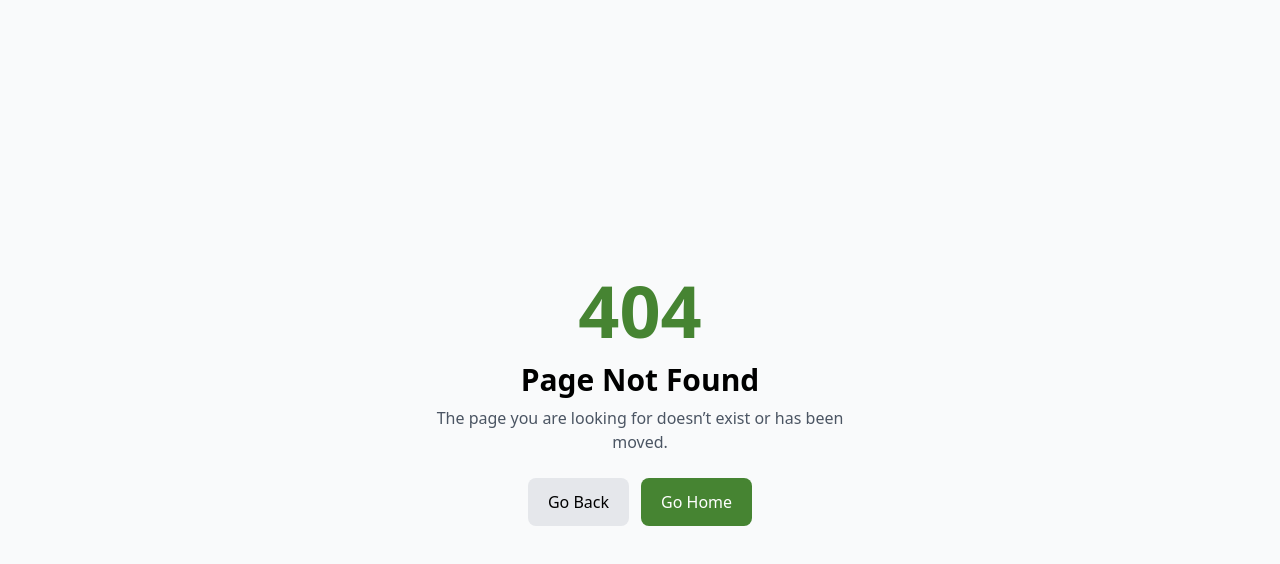
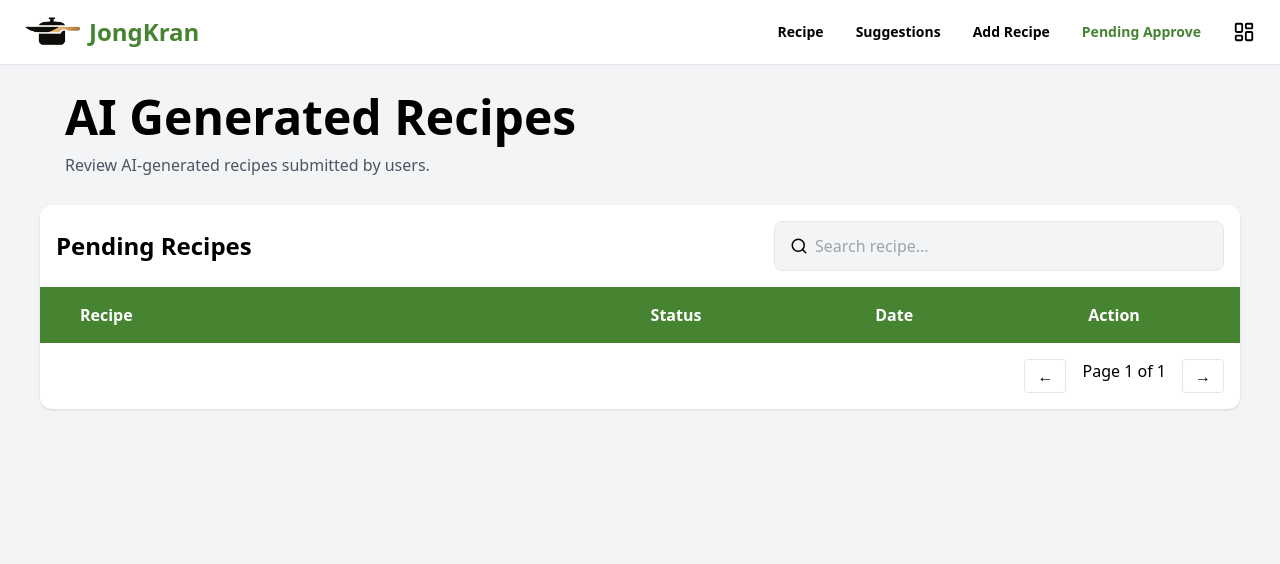
Before and after one commit to sochan707/JongKran-project, a React (Vite) app in the folder frontend/jongkran/: page /admin/pending-approve in a window 1280 px wide. Before the commit this address had no page. Shown: the top 564 px of the page. Built offline with nearby package versions, Linux system fonts and the light colour scheme.

Commit message:
feat: add AdminApprove page and integrate into routing; update AdminHeader and adjust RecipeCart styling

```diff
--- a/frontend/jongkran/src/App.jsx
+++ b/frontend/jongkran/src/App.jsx
@@ -24,6 +24,7 @@ import ChangePassword from "./pages/ChangePassword";
 import Language from "./pages/Language";
 import UserSuggestions from "./pages/admin/UserSuggestions";
 import RecipeSuggestionDetail from "./pages/admin/RecipeSuggestionDetail";
+import AdminApprove from "./pages/admin/AdminApprove";
 
 export default function App() {
   return (
@@ -60,6 +61,7 @@ export default function App() {
         <Route path="/Language" element={<Language />} />
         <Route path="/admin/suggestions" element={<UserSuggestions />} />
         <Route path="/admin/suggestions/:recipeId" element={<RecipeSuggestionDetail />} />
+        <Route path="/admin/pending-approve" element={<AdminApprove />} />
       </Routes>
 
     </BrowserRouter>
--- a/frontend/jongkran/src/components/AdminHeader.jsx
+++ b/frontend/jongkran/src/components/AdminHeader.jsx
@@ -11,6 +11,7 @@ export default function AdminHeader() {
     { name: "Recipe", path: "/admin" },
     { name: "Suggestions", path: "/admin/suggestions" },
     { name: "Add Recipe", path: "/admin/create" },
+    { name: "Pending Approve", path: "/admin/pending-approve" },
   ];
 
   return (
@@ -65,6 +66,7 @@ export default function AdminHeader() {
             </Link>
           ))}
 
+
           <Link
             to="/profile"
             onClick={() => setOpen(false)}
--- a/frontend/jongkran/src/components/RecipeCart.jsx
+++ b/frontend/jongkran/src/components/RecipeCart.jsx
@@ -146,7 +146,7 @@ export default function RecipeCart({
           src={recipe.image}
           alt={recipe.name}
           loading="lazy"
-          className="w-full h-48 md:h-72 object-cover"
+          className="w-full h-48 md:h-64 object-cover"
         />
 
         <div className="p-4">
--- /dev/null
+++ b/frontend/jongkran/src/pages/admin/AdminApprove.jsx
@@ -0,0 +1,200 @@
+import { useEffect, useState } from "react";
+import { Search } from "lucide-react";
+import AdminHeader from "../../components/AdminHeader";
+
+export default function AdminApprove() {
+  const [recipes, setRecipes] = useState([]);
+  const [search, setSearch] = useState("");
+
+  const recipesPerPage = 10;
+  const [currentPage, setCurrentPage] = useState(1);
+
+  useEffect(() => {
+    const pending =
+      JSON.parse(localStorage.getItem("pendingRecipes")) || [];
+
+    setRecipes(pending);
+  }, []);
+
+  const filteredRecipes = recipes.filter((recipe) =>
+    recipe.title.toLowerCase().includes(search.toLowerCase())
+  );
+
+  const totalPages = Math.ceil(
+    filteredRecipes.length / recipesPerPage
+  );
+
+  const start = (currentPage - 1) * recipesPerPage;
+
+  const currentRecipes = filteredRecipes.slice(
+    start,
+    start + recipesPerPage
+  );
+
+  const approveRecipe = (id) => {
+    const pending =
+      JSON.parse(localStorage.getItem("pendingRecipes")) || [];
+
+    const approved =
+      JSON.parse(localStorage.getItem("recipes")) || [];
+
+    const recipe = pending.find((r) => r.id === id);
+
+    if (!recipe) return;
+
+    recipe.status = "public";
+
+    approved.push(recipe);
+
+    localStorage.setItem("recipes", JSON.stringify(approved));
+
+    const updatedPending = pending.filter((r) => r.id !== id);
+
+    localStorage.setItem(
+      "pendingRecipes",
+      JSON.stringify(updatedPending)
+    );
+
+    setRecipes(updatedPending);
+  };
+
+  const rejectRecipe = (id) => {
+    const updated = recipes.filter((r) => r.id !== id);
+
+    localStorage.setItem(
+      "pendingRecipes",
+      JSON.stringify(updated)
+    );
+
+    setRecipes(updated);
+  };
+
+  return (
+    <>
+      <AdminHeader />
+
+      <div className="bg-gray-100 min-h-screen pl-10 pr-10 pt-5 pb-10">
+        <main className="mx-[25px] py-2">
+          <h1 className="title-font text-5xl font-bold">
+            AI Generated Recipes
+          </h1>
+
+          <p className="mt-3 mb-5 text-gray-600">
+            Review AI-generated recipes submitted by users.
+          </p>
+        </main>
+
+        <div className="bg-white rounded-xl shadow overflow-x-auto">
+
+          <div className="flex flex-col lg:flex-row lg:items-center lg:justify-between gap-4 p-4">
+
+            <div className="text-2xl font-semibold">
+              Pending Recipes
+            </div>
+
+            <div className="relative w-full sm:w-2/3 md:w-2/3 lg:w-[450px]">
+              <Search
+                className="absolute left-4 top-1/2 -translate-y-1/2"
+                size={18}
+              />
+
+              <input
+                value={search}
+                onChange={(e) => {
+                  setSearch(e.target.value);
+                  setCurrentPage(1);
+                }}
+                placeholder="Search recipe..."
+                className="w-full rounded-lg bg-gray-100 border px-4 py-3 pl-10"
+              />
+            </div>
+
+          </div>
+
+          <table className="min-w-[700px] w-full">
+
+            <thead className="bg-[#468432] text-white">
+              <tr>
+                <th className="p-4 pl-10 text-left">Recipe</th>
+                <th>Status</th>
+                <th>Date</th>
+                <th>Action</th>
+              </tr>
+            </thead>
+
+            <tbody>
+              {currentRecipes.map((recipe) => (
+                <tr
+                  key={recipe.id}
+                  className="border-b hover:bg-gray-50"
+                >
+                  <td className="p-3 pl-10 flex items-center gap-3">
+                    <img
+                      src={recipe.image}
+                      alt={recipe.title}
+                      className="w-12 h-12 rounded object-cover"
+                    />
+
+                    {recipe.title}
+                  </td>
+
+                  <td>
+                    <span className="bg-yellow-500 text-white px-3 py-1 rounded-full text-xs">
+                      Pending
+                    </span>
+                  </td>
+
+                  <td>{recipe.createdAt}</td>
+
+                  <td>
+                    <div className="flex gap-3">
+                      <button
+                        onClick={() => approveRecipe(recipe.id)}
+                        className="text-[#468432] font-semibold"
+                      >
+                        Approve
+                      </button>
+
+                      <button
+                        onClick={() => rejectRecipe(recipe.id)}
+                        className="text-red-600 font-semibold"
+                      >
+                        Reject
+                      </button>
+                    </div>
+                  </td>
+                </tr>
+              ))}
+            </tbody>
+
+          </table>
+
+          <div className="flex justify-end gap-4 p-4">
+
+            <button
+              disabled={currentPage === 1}
+              onClick={() => setCurrentPage(currentPage - 1)}
+              className="border rounded px-3 py-1"
+            >
+              ←
+            </button>
+
+            <span>
+              Page {currentPage} of {totalPages || 1}
+            </span>
+
+            <button
+              disabled={currentPage === totalPages || totalPages === 0}
+              onClick={() => setCurrentPage(currentPage + 1)}
+              className="border rounded px-3 py-1"
+            >
+              →
+            </button>
+
+          </div>
+
+        </div>
+      </div>
+    </>
+  );
+}
--- a/frontend/jongkran/src/pages/admin/RecipeManagement.jsx
+++ b/frontend/jongkran/src/pages/admin/RecipeManagement.jsx
@@ -125,22 +125,24 @@ export default function RecipeManagement() {
         </div>
 
         <div className="bg-white rounded-xl shadow mt-5 overflow-x-auto mb-10">
-          <div className="grid lg:grid-cols-2 gap-8 mt-2">
-            <div className="p-4 text-2xl border-b font-semibold pl-10 items-center">
+        <div className="flex flex-col lg:flex-row lg:items-center lg:justify-between gap-4 p-4">
+  <div className="text-2xl font-semibold">
     Recipe List
   </div>
+<div className="flex justify-end items-center px-2 lg:px-10 mt-4 lg:mt-0">
+  <div className="relative w-full sm:w-2/3 md:w-2/3 lg:w-[450px]">
+      <Search
+        className="absolute left-4 top-1/2 -translate-y-1/2 text-black"
+        size={18}
+      />
 
-            <div className="flex justify-end items-center pr-10">
-              <div className="relative w-[450px]">
-              <Search className="absolute left-4 top-4 text-black" size={18}/>
       <input
         value={input}
         onChange={(e) => {
           setInput(e.target.value);
           setCurrentPage(1);
         }}
-
-                placeholder="Search recipes name or status..."
+        placeholder="Search recipe name or status..."
         className="w-full rounded-lg bg-gray-100 border border-gray-300 px-4 py-3 pl-10 focus:outline-none focus:ring-1 focus:ring-[#468432]"
       />
     </div>
```
Lines whose indentation alone changed are shown as unchanged.
